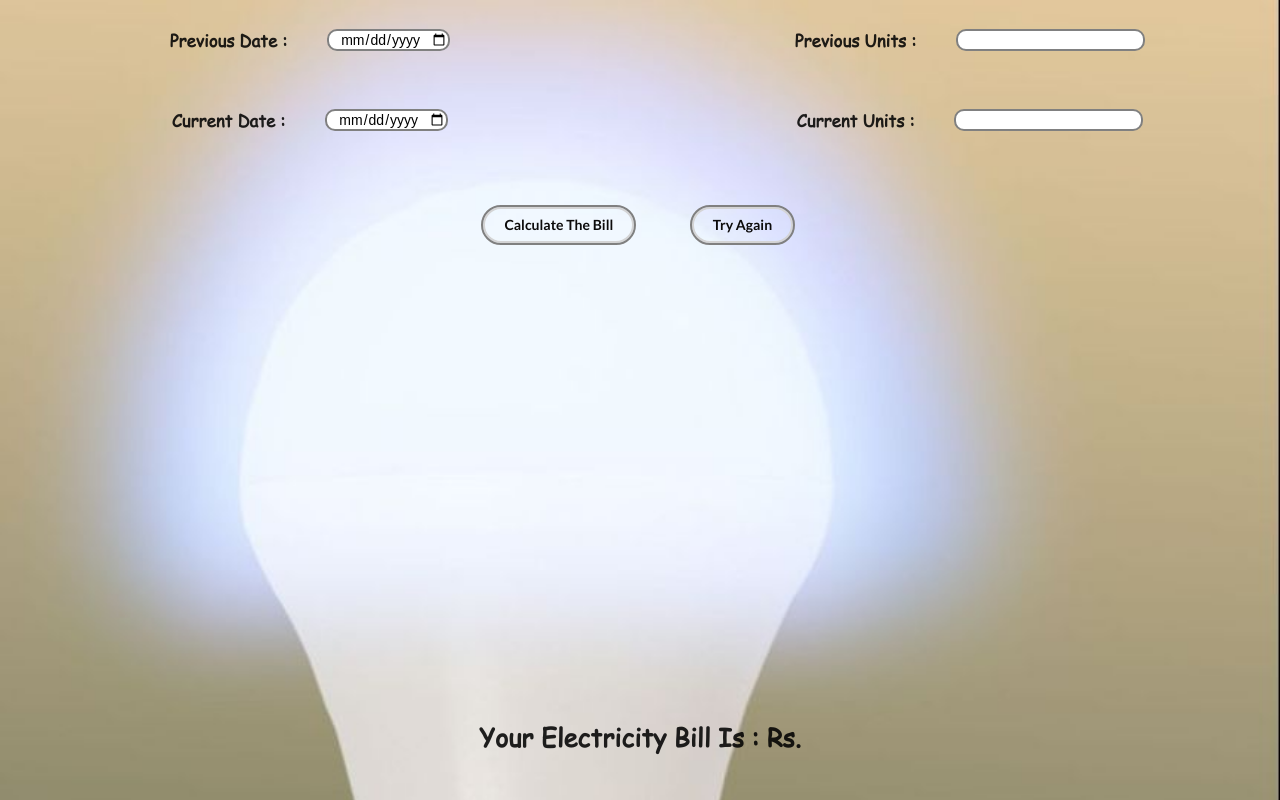
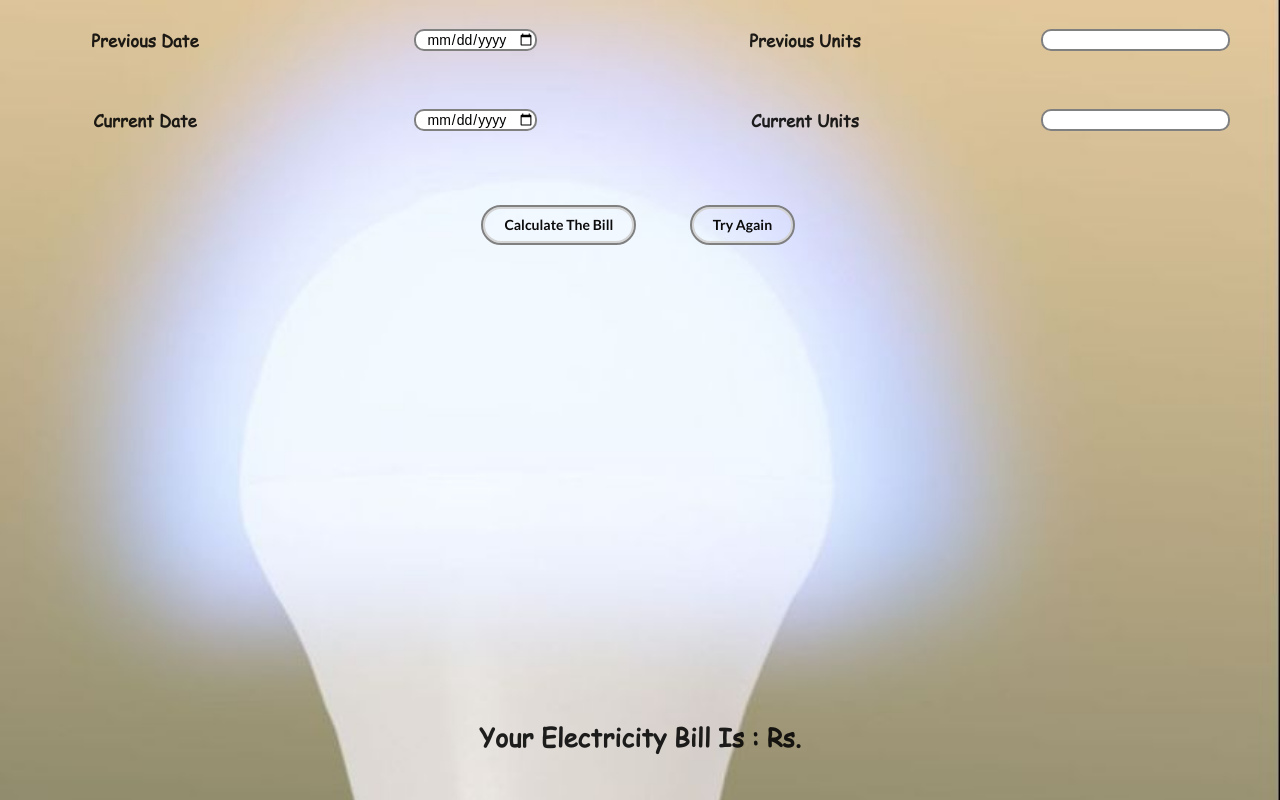
Before and after one commit to Ovindi-Dilhara/Electricity-Bill, a plain HTML site: page index.html in a window 1280 px wide. Drawn offline with Linux system fonts and the light colour scheme.

Commit message:
Update index.html

```diff
--- a/index.html
+++ b/index.html
@@ -13,23 +13,23 @@
     <div class="div1">
         <div class="start">
             <div>
-                <span>Previous Date :</span>
-                <input id="start-date" type="date">
+                <div><span>Previous Date</span></div>
+                <div><input id="start-date" type="date"></div>
             </div>
             <div>
-                <span>Previous Units :</span>
-                <input id="starting-units" type="number">
+                <div><span>Previous Units</span></div>
+                <div><input id="starting-units" type="number"></div>
             </div>
         </div>
 
         <div class="current">
             <div>
-                <span>Current Date :</span>
-                <input id="current-date" type="date">
+                <div><span>Current Date</span></div>
+                <div><input id="current-date" type="date"></div>
             </div>
             <div>
-                <span>Current Units :</span>
-                <input id="current-units" type="number">
+                <div><span>Current Units</span></div>
+                <div><input id="current-units" type="number"></div>
             </div>
 
         </div>
```
